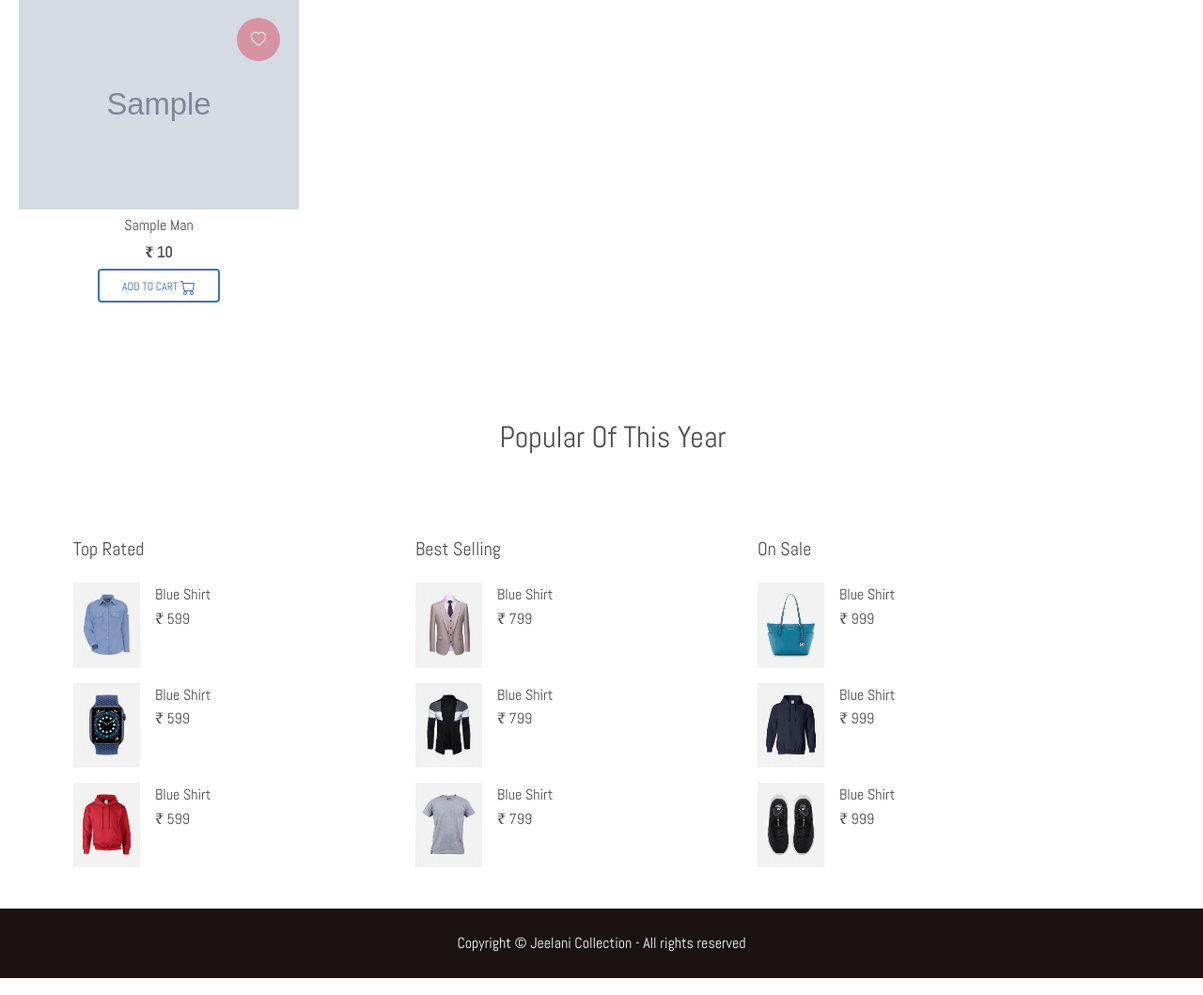
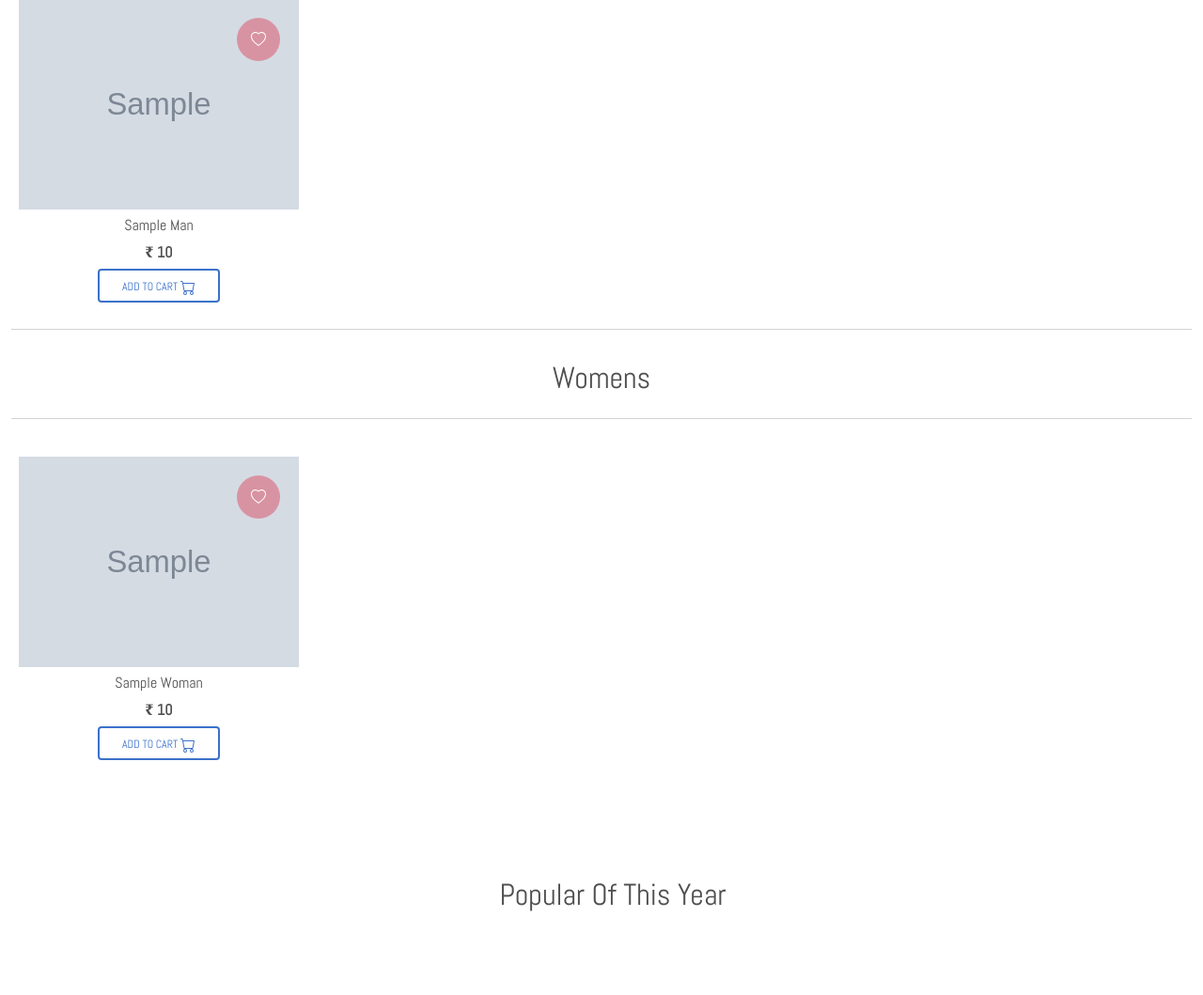
Before and after one commit to Soneirsinh/jeelanicollection-main, a PHP site: page /index.php in a window 1280 px wide. Shown: the part 1749-2808 px from the top of the page at 94% size. Run offline with PHP 8.4, Linux system fonts and the light colour scheme; the visitor is signed in with stand-in values (Sample User, id 1); tables that the repository leaves empty or names only in its code hold one stand-in row (values such as "Sample post"); grey boxes marked "Sample" are stand-in pictures; some libraries are stand-ins or nearby versions.

Commit message:
added woman

```diff
--- a/cart.php
+++ b/cart.php
@@ -115,6 +115,9 @@ error_reporting(0);
                             while ($r = mysqli_fetch_assoc($res)) {
                                 $em = $r['email'];
                                 $p = $r['p_id'];
+                                if ($p>=31) {
+                                  $query = "SELECT * from woman where p_id=$p";
+                                }
                                 if ($p>=11) {
                                   $query = "SELECT * from man where p_id=$p";
                                 }
--- a/index.php
+++ b/index.php
@@ -272,6 +272,40 @@ session_start();
             }
             echo '</div>';
           }
+          echo "<hr><h2 class='text-center'>Womens</h2><hr>";
+
+          $sql = 'SELECT * from woman';
+          $res = mysqli_query($conn, $sql);
+
+
+          while ($r = mysqli_fetch_assoc($res)) {
+            echo
+              '
+              <div class="col-md-6 col-lg-4 col-xl-3 p-2 best">
+              <div class="collection-img position-relative">
+              <img src="' . $r['img_path'] . '" class="w-100">
+              <a href="" class="Likebtn"><span title="Add to wishlist"
+              class="position-absolute bg-danger text-white d-flex align-items-center justify-content-center bg-opacity-50">
+              <svg xmlns="http://www.w3.org/2000/svg" width="16" height="16" fill="currentColor" class="bi bi-heart" viewBox="0 0 16 16">
+              <path d="m8 2.748-.717-.737C5.6.281 2.514.878 1.4 3.053c-.523 1.023-.641 2.5.314 4.385.92 1.815 2.834 3.989 6.286 6.357 3.452-2.368 5.365-4.542 6.286-6.357.955-1.886.838-3.362.314-4.385C13.486.878 10.4.28 8.717 2.01L8 2.748zM8 15C-7.333 4.868 3.279-3.04 7.824 1.143c.06.055.119.112.176.171a3.12 3.12 0 0 1 .176-.17C12.72-3.042 23.333 4.867 8 15z"/>
+              </svg></span>
+              </a>
+              </div>
+              <div class="text-center">
+              <p class="text-capitalize my-1">' . $r['p_name'] . '</p>
+              <span class="fw-bold">&#8377; ' . $r['p_price'] . '</span>
+              </div>';
+            if (isset($_SESSION['email'])) {
+              echo '<div class="text-center">
+              <form action="index.php" method="get">
+                <button class="btn btn-outline-primary px-4 my-1" name="cart" id="cart" value="'.$r['p_id'].'">Add to Cart <svg xmlns="http://www.w3.org/2000/svg" width="16" height="16" fill="currentColor" class="bi bi-cart" viewBox="0 0 16 16">
+                <path d="M0 1.5A.5.5 0 0 1 .5 1H2a.5.5 0 0 1 .485.379L2.89 3H14.5a.5.5 0 0 1 .491.592l-1.5 8A.5.5 0 0 1 13 12H4a.5.5 0 0 1-.491-.408L2.01 3.607 1.61 2H.5a.5.5 0 0 1-.5-.5zM3.102 4l1.313 7h8.17l1.313-7H3.102zM5 12a2 2 0 1 0 0 4 2 2 0 0 0 0-4zm7 0a2 2 0 1 0 0 4 2 2 0 0 0 0-4zm-7 1a1 1 0 1 1 0 2 1 1 0 0 1 0-2zm7 0a1 1 0 1 1 0 2 1 1 0 0 1 0-2z"/>
+              </svg></button>
+              </form>
+              </div>';
+            }
+            echo '</div>';
+          }
           if (isset($_GET['cart'])) {
             $em=$_SESSION['email'];
             $pid = $_GET['cart'];
```
